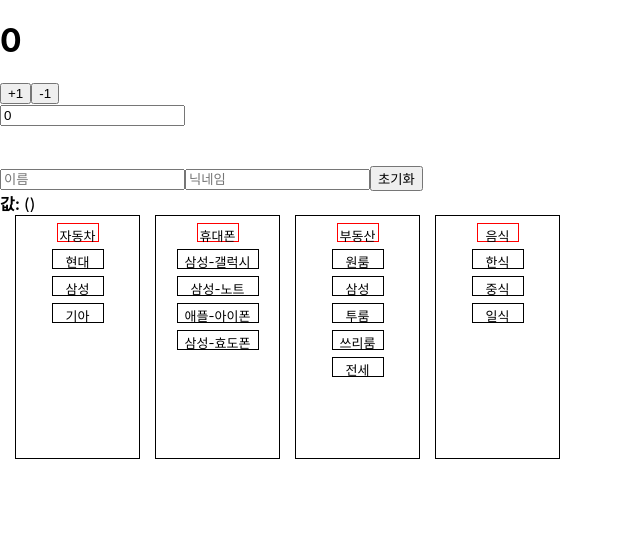
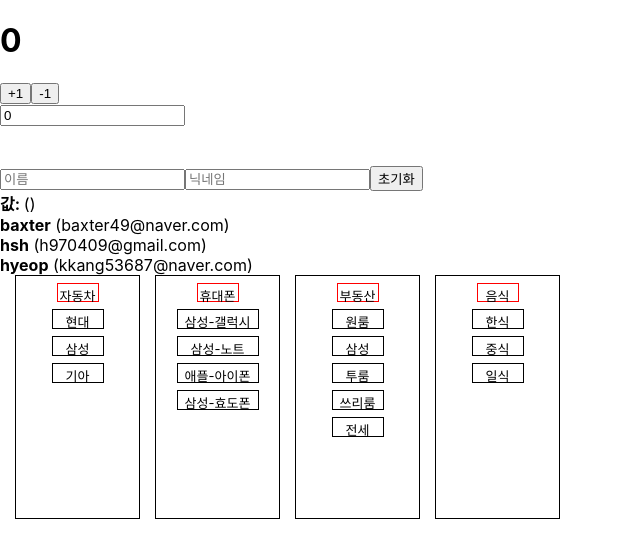
Before and after one commit to HanSeungHyeop/react-study, a React (Create React App) app: page / in a window 1280 px wide. Shown: the top 558 px of the page, without its empty margins (0-640 px from the left). Built offline with nearby package versions, Linux system fonts and the light colour scheme.

Commit message:
UserList

```diff
--- a/src/App.tsx
+++ b/src/App.tsx
@@ -6,12 +6,14 @@
 import {Outline} from './Outline';
 import {Counter} from './Counter';
 import { InputSample } from './InputSample';
+import { UserList } from './UserList';
 
 function App() {
   return (
     <Outline>
       <Counter/>
       <InputSample/>
+      <UserList/>
         <BigBox>
           <TitleBox title='자동차'/>
           <SmallBox content='현대'/>
--- a/src/InputSample.tsx
+++ b/src/InputSample.tsx
@@ -23,7 +23,7 @@
             name: '',
             nickname: '',
         });
-        nameInput.current.focus();
+        // nameInput.current.focus();
     };
 
     return (
@@ -33,7 +33,7 @@
                 placeholder='이름'
                 onChange={onChange}
                 value={name}
-                ref={nameInput}
+                // ref={nameInput}
             />
             <input name='nickname'
                 placeholder='닉네임'
--- /dev/null
+++ b/src/UserList.tsx
@@ -0,0 +1,39 @@
+import React from 'react';
+
+function User ({user}: {user:any}) {
+    return (
+        <div>
+            <b>{user.username}</b> <span>({user.email})</span>
+        </div>
+    )
+}
+
+export function UserList() {
+    const users= [
+        {
+            id: 1,
+            username: 'baxter',
+            email: 'baxter49@naver.com'
+        },
+        {
+            id: 2,
+            username:'hsh',
+            email: 'h970409@gmail.com'
+        },
+        {
+            id: 3,
+            username: 'hyeop',
+            email: 'kkang53687@naver.com'
+        }
+    ];
+
+    return (
+        <div>
+            {
+                users.map(
+                    user => (<User user={user} key={user.id}/>)
+                )
+            }
+        </div>
+    )
+}
```
